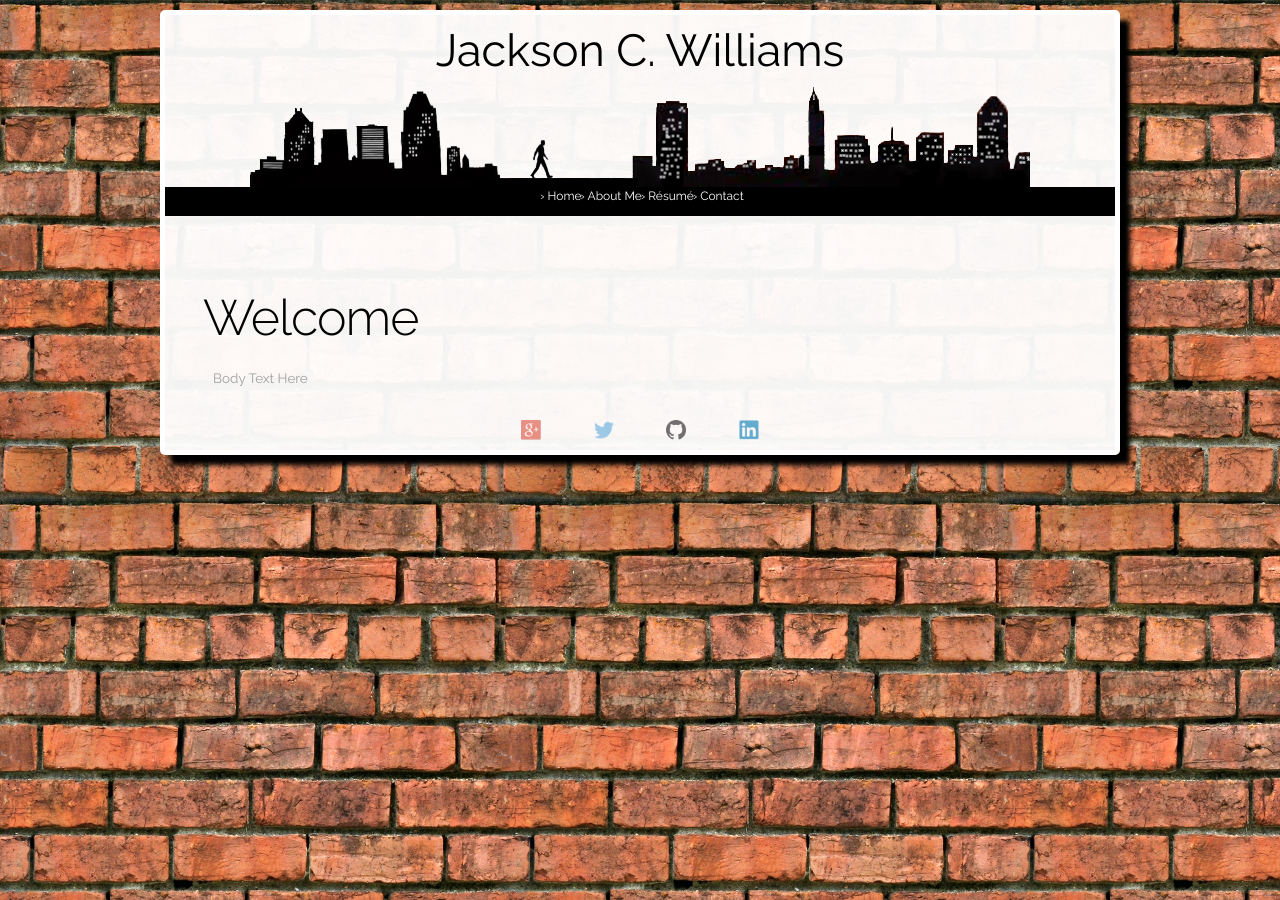
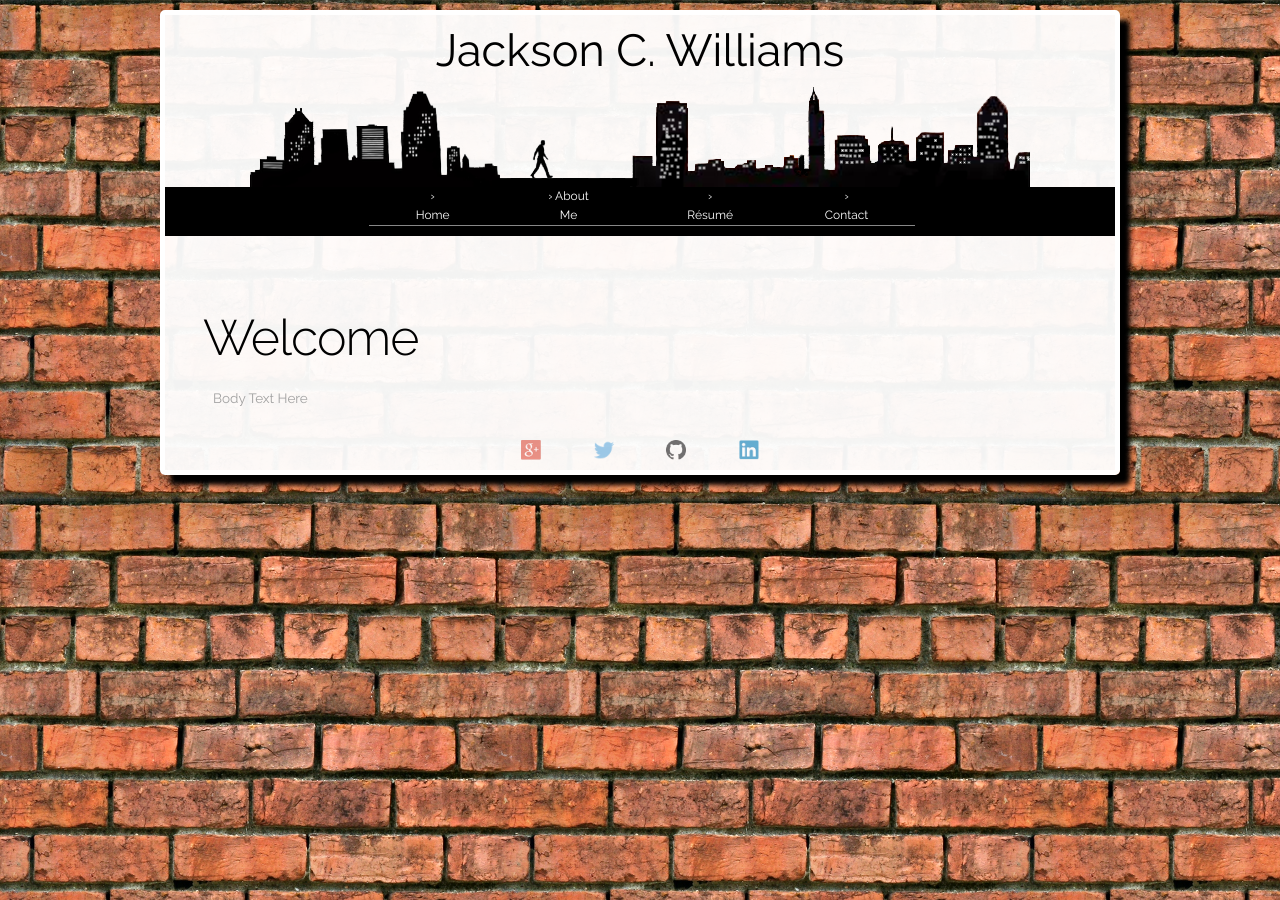
Before and after one commit to jacksoncwilliams/jackson-erin, a Jekyll site: the page built from fleektryout.html, in a window 1280 px wide. Built offline with Jekyll 4.4.1, drawn with Linux system fonts in a browser that asks for light colours.

Commit message:
Update layout.css

```diff
--- a/css/layout.css
+++ b/css/layout.css
@@ -148,7 +148,9 @@ padding-right: 5%;
   font-size: 12px;
   line-height: auto;
   height: auto;
-  border-bottom: 0px solid #888;
+  border-bottom: 1px solid #888;
+  padding-left: 5%;
+padding-right: 5%;
 }
 
 .nav a {
@@ -157,6 +159,8 @@ padding-right: 5%;
   color: #ffffff;
   display: block;
   transition: .3s background-color;
+  padding-left: 5%;
+padding-right: 5%;
 }
 
 .nav a:hover {
@@ -175,4 +179,6 @@ padding-right: 5%;
     display: inline-block;
     margin-right: -4px;
     font-size: 12px;
+    padding-left: 5%;
+padding-right: 5%;
   }
```
